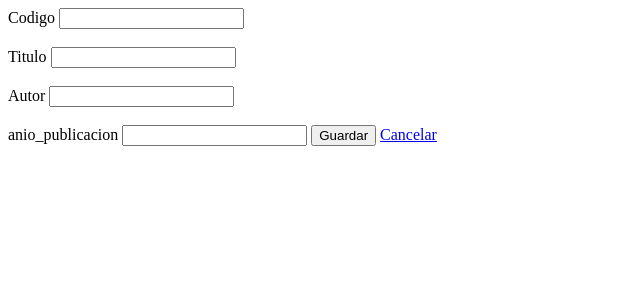
After one commit to Anny891/ejercicios-crud-laravel, a Laravel app: page /libro/create in a window 1280 px wide. The commit adds this page. Shown: the top 300 px of the page, without its empty margins (0-640 px from the left). Run offline with Laravel 12, Linux system fonts and the light colour scheme; a user stored in the database is signed in; data comes from the database, SQL or seed files in the repository.

Commit message:
Crear registros biblioteca

```diff
--- a/biblioteca/app/Http/Controllers/LibroController.php
+++ b/biblioteca/app/Http/Controllers/LibroController.php
@@ -25,6 +25,7 @@ class LibroController extends Controller
     public function create()
     {
         //
+        return view('libro.create');
     }
 
     /**
@@ -33,6 +34,16 @@ class LibroController extends Controller
     public function store(Request $request)
     {
         //
+        $dato = $request->validate([
+            'codigo'=> 'required|string|unique:libros,codigo',
+            'titulo'=> 'required|string|max:150',
+            'autor'=> 'required|string|max:100',
+            'anio_publicacion' => 'required|integer|between:1450,2026'
+        ]);
+
+        Libro::create($dato);
+
+        return redirect()->route('libro.index');
     }
 
     /**
--- /dev/null
+++ b/biblioteca/resources/views/libro/create.blade.php
@@ -0,0 +1,26 @@
+<!DOCTYPE html>
+<html lang="es">
+    <head>
+        <meta charset="UTF-8">
+        <title>Libros</title>
+    </head>
+    <body>
+        <form method="post" action="/libro">
+            @csrf
+            <label>Codigo</label>
+            <input type="text" name="codigo" id="codigo" value="{{old('codigo')}}" required>
+            <br><br>
+            <label>Titulo</label>
+            <input type="text" name="titulo" id="titulo" value="{{old('titulo')}}" required>
+            <br><br>
+            <label>Autor</label>
+            <input type="text" name="autor" id="autor" value="{{old('autor')}}" required>
+            <br><br>
+            <label>anio_publicacion </label>
+            <input type="number" name="anio_publicacion" id="anio_publicacion" value="{{old('anio_publicacion')}}" required>
+
+            <button type="submit">Guardar</button>
+            <a href="{{route('libro.index')}}">Cancelar</a>
+        </form>
+    </body>
+</html>
--- a/biblioteca/resources/views/libro/index.blade.php
+++ b/biblioteca/resources/views/libro/index.blade.php
@@ -11,6 +11,8 @@
             <button type="submit">Cerrar sesion</button>
         </form>
         <h2>Registro Libros</h2>
+        <a href="{{route('libro.create')}}">Registrar Libro</a>
+
         <table border="3">
             <thead>
                 <tr>
--- a/biblioteca/routes/web.php
+++ b/biblioteca/routes/web.php
@@ -21,3 +21,9 @@ Route::post('/login', [LoginController::class, 'login'])
 Route::post('/logout', [LoginController::class, 'logout'])
     ->middleware('auth')
     ->name('logout');
+
+Route::get('/libro/create', [LibroController::class, 'create'])
+    ->middleware('auth')
+    ->name('libro.create');
+Route::post('/libro', [LibroController::class, 'store'])
+    ->name('libro.store');
```
